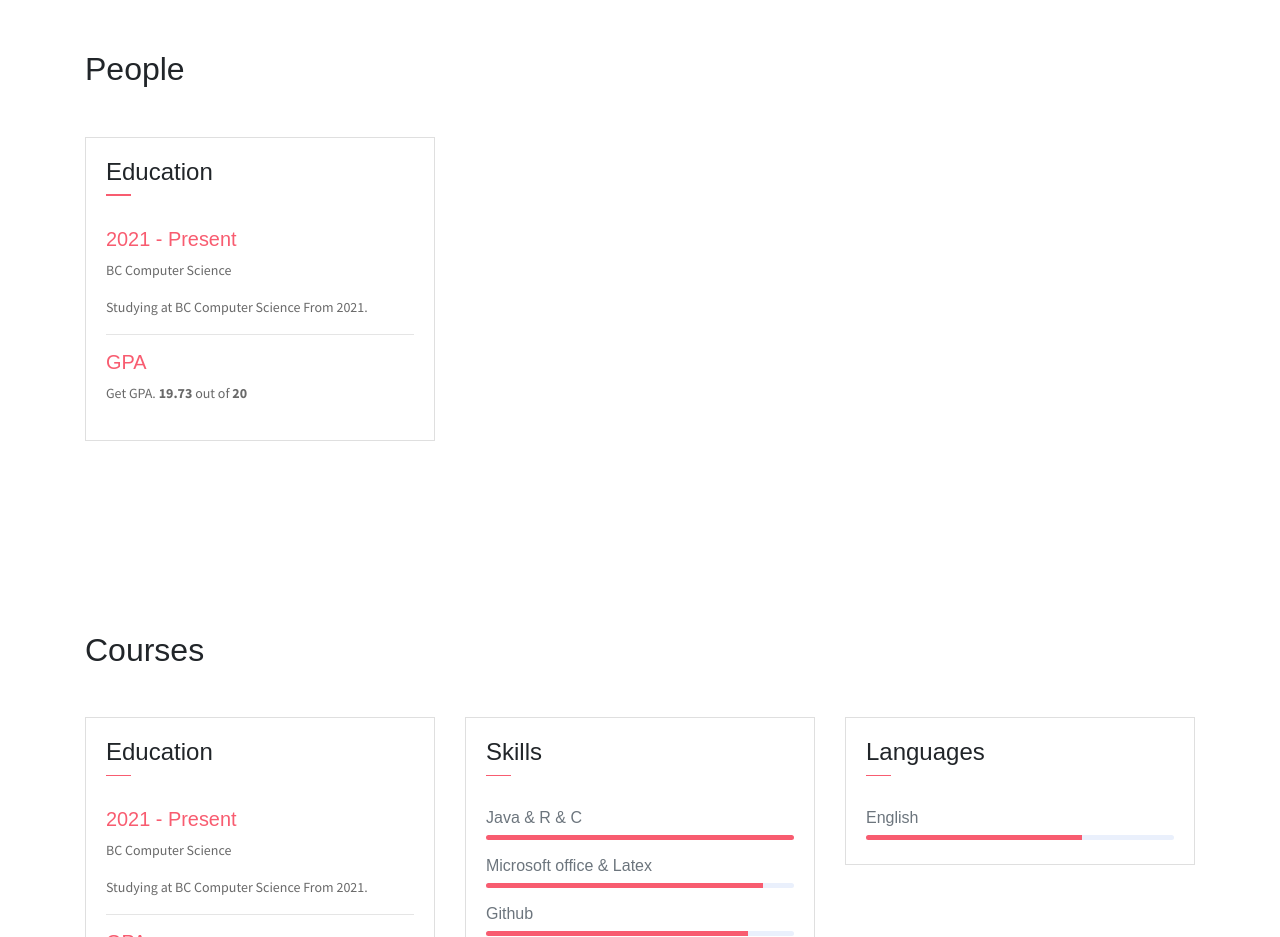
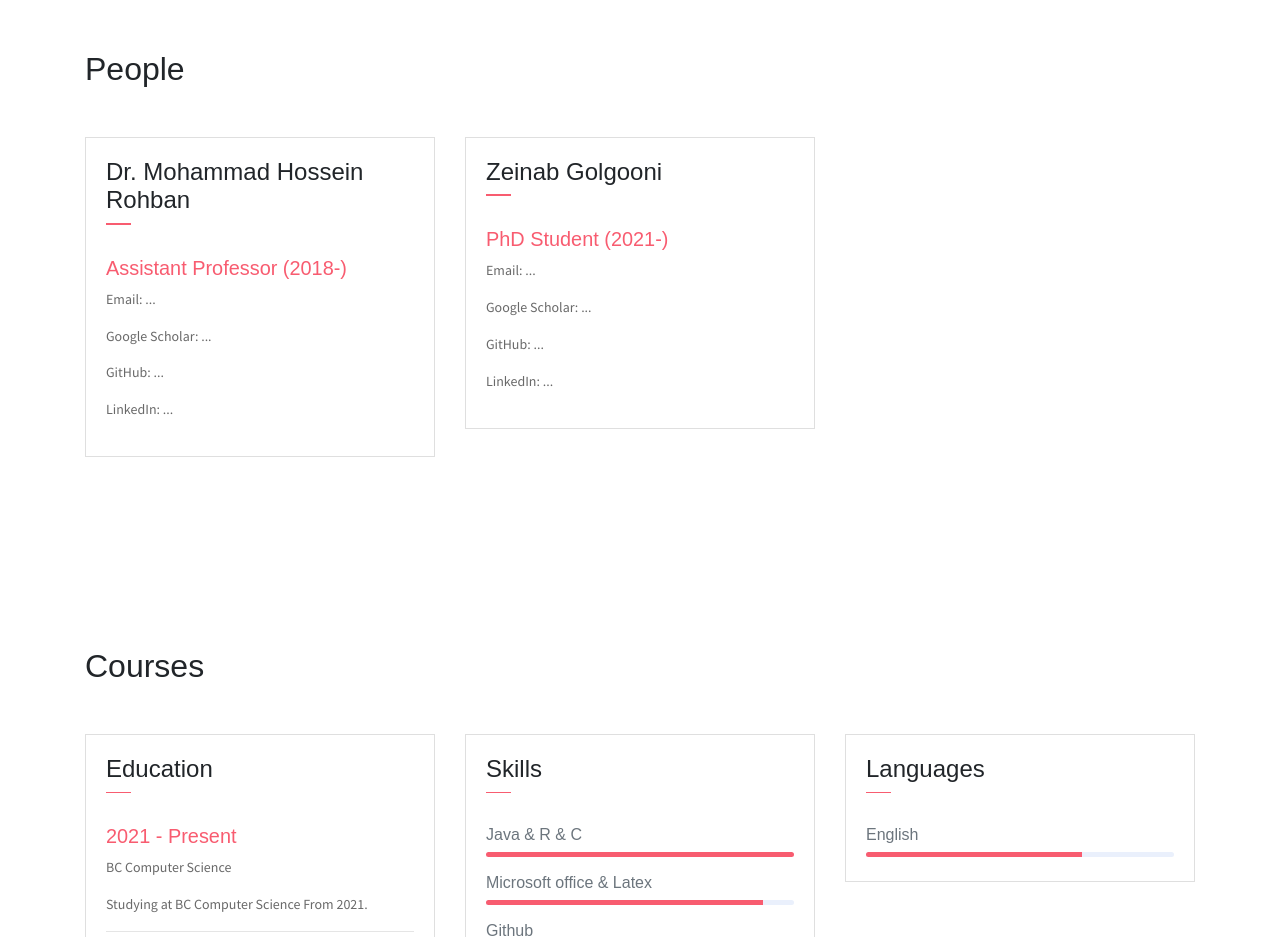
Before and after one commit to Arash-Mari-Oriyad/arash-mari-oriyad.github.io, a plain HTML site: page index.html in a window 1280 px wide. Shown: the part 1280-2217 px from the top of the page. Drawn offline with Linux system fonts and the light colour scheme; a script that the page names is missing.

Commit message:
update files

```diff
--- a/index.html
+++ b/index.html
@@ -143,17 +143,34 @@
                 <div class="card">
                     <div class="card-header">
                         <div class="mt-2">
-                            <h4>Education</h4>
+                            <h4>Dr. Mohammad Hossein Rohban</h4>
                             <span class="line"></span>
                         </div>
                     </div>
                     <div class="card-body">
-                        <h6 class="title text-danger">2021 - Present</h6>
-                        <P>BC Computer Science</P>
-                        <P class="subtitle">Studying at BC Computer Science From 2021.</P>
-                        <hr>
-                        <h6 class="title text-danger">GPA</h6>
-                        <P class="subtitle">Get GPA. <b> 19.73 </b> out of <b> 20 </b> </P>
+                        <h6 class="title text-danger">Assistant Professor (2018-)</h6>
+                        <P>Email: ...</P>
+                        <P>Google Scholar: ...</P>
+                        <P>GitHub: ...</P>
+                        <P>LinkedIn: ...</P>
+                    </div>
+                </div>
+            </div>
+
+            <div class="col-md-6 col-lg-4">
+                <div class="card">
+                    <div class="card-header">
+                        <div class="mt-2">
+                            <h4>Zeinab Golgooni</h4>
+                            <span class="line"></span>
+                        </div>
+                    </div>
+                    <div class="card-body">
+                        <h6 class="title text-danger">PhD Student (2021-)</h6>
+                        <P>Email: ...</P>
+                        <P>Google Scholar: ...</P>
+                        <P>GitHub: ...</P>
+                        <P>LinkedIn: ...</P>
                     </div>
                 </div>
             </div>
```
